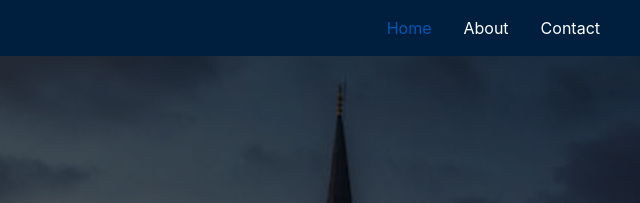
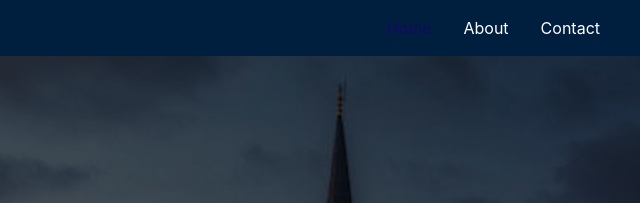
Before and after one commit to HazriqHaykal/LAB3SSE3308, a plain HTML site: page index.html in a window 1280 px wide. In both pictures the pointer is over the link "Home". Shown: the top 203 px of the page, 640-1280 px from the left. Drawn offline with nearby package versions, Linux system fonts and the light colour scheme.

Commit message:
Update main.css

```diff
--- a/main.css
+++ b/main.css
@@ -19,7 +19,7 @@ body {
 }
 
 .nav-link:hover {
-    color: ;
+    color: #100a66;
 }
 
 .navbar-collapse {
```
